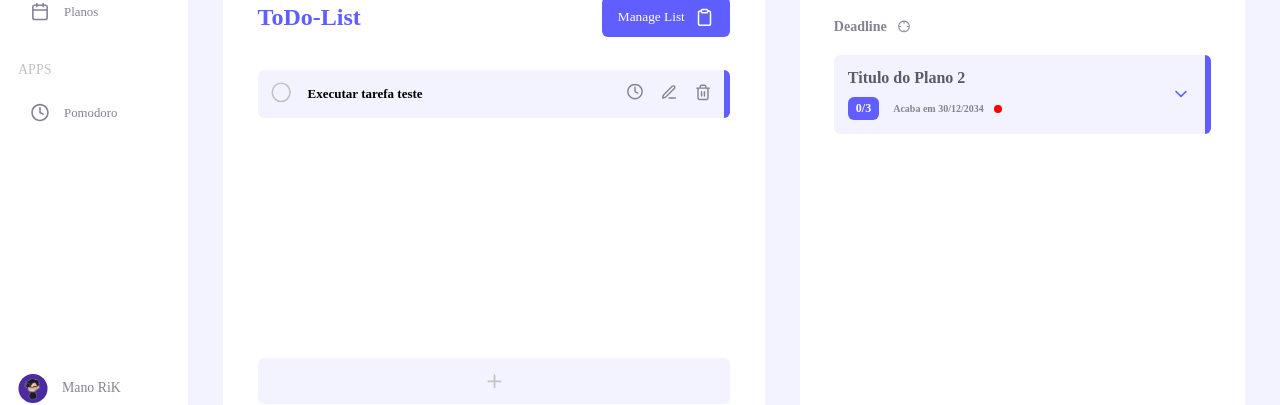
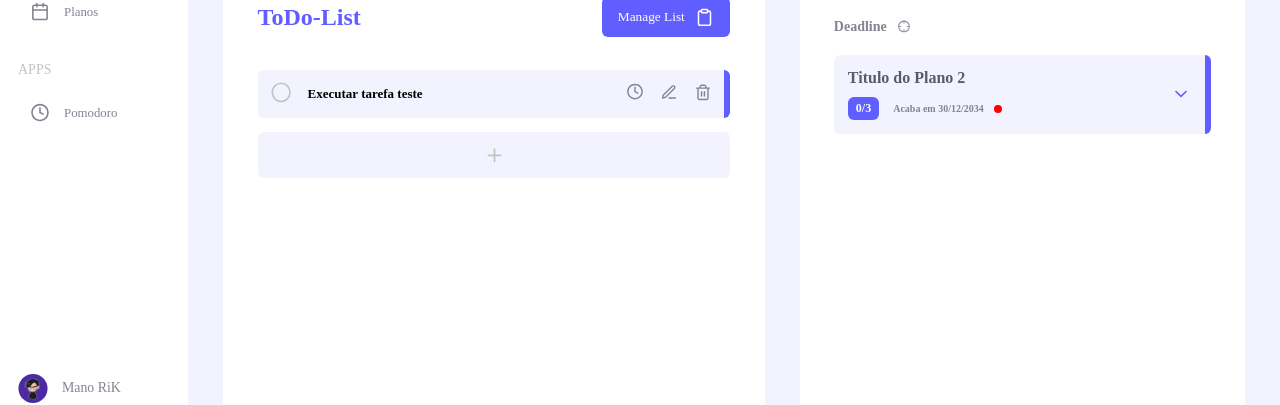
Before and after one commit to ricardokanashiro/Timenize, a Next.js app: page / in a window 1280 px wide. Shown: the part 327-732 px from the top of the page. Built offline with nearby package versions, Linux system fonts and the light colour scheme.

Commit message:
ajustando alt-add-button na task list da dashboard - acompanha o tamanho da lista

```diff
--- a/css/screens/dashboard/dashboard.css
+++ b/css/screens/dashboard/dashboard.css
@@ -94,7 +94,6 @@
 .task-list-card__task-list {
   display: flex;
   flex-flow: column nowrap;
-  flex-grow: 1;
   gap: 1.8rem;
   overflow-y: auto;
   margin-top: clamp(2rem, 2rem + 1vw, 3.5rem);
--- a/scss/screens/dashboard/dashboard.scss
+++ b/scss/screens/dashboard/dashboard.scss
@@ -95,7 +95,6 @@
 .task-list-card__task-list {
    display: flex;
    flex-flow: column nowrap;
-   flex-grow: 1;
    gap: 1.8rem;
    overflow-y: auto;
    margin-top: clamp(2rem, 2rem + 1vw, 3.5rem);
```
Also changed, not shown: 1 other file (tests, documents, lock files or other folders).
